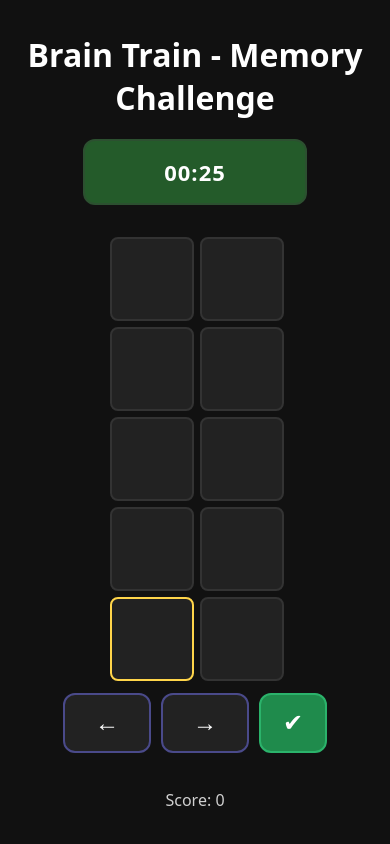
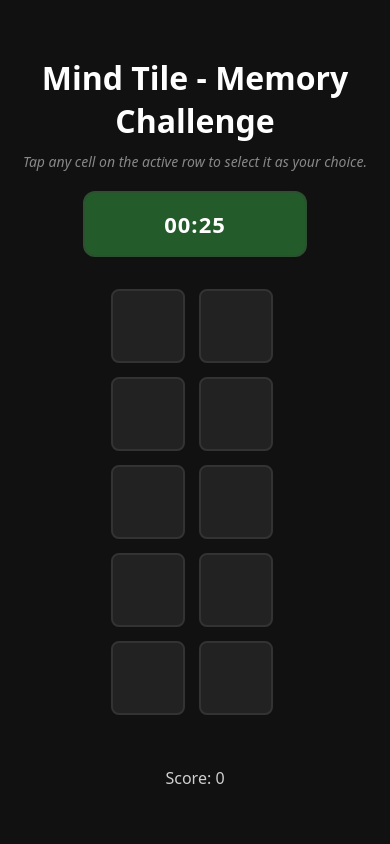
Before and after one commit to eighties8/memorychallenge, a Next.js app: page / in a window 390 px wide. Built offline with nearby package versions, Linux system fonts and the light colour scheme.

Commit message:
Added touch input on mobile

```diff
--- a/app/components/Game.tsx
+++ b/app/components/Game.tsx
@@ -47,9 +47,7 @@ const TIME_CRUNCH = [
 ] as const;
 
 type WrongFlash = { row: number; col: number } | null;
-type RainbowCell = { row: number; col: number; color: string } | null;
-
-type HapticKind = "success" | "error" | "timeout" | "level";
+type CelebrationCell = { row: number; col: number; color: string } | null;
 
 export default function Game() {
   const [currentLevel, setCurrentLevel] = useState(1);
@@ -59,7 +57,7 @@ export default function Game() {
   const [safePath, setSafePath] = useState<Set<string>>(() => new Set());
   const [visitedSafe, setVisitedSafe] = useState<Set<string>>(() => new Set());
   const [wrongFlash, setWrongFlash] = useState<WrongFlash>(null);
-  const [rainbowCells, setRainbowCells] = useState<RainbowCell[]>([]);
+  const [celebrationCells, setCelebrationCells] = useState<CelebrationCell[]>([]);
   const [statusText, setStatusText] = useState('');
   const [overlayLines, setOverlayLines] = useState<string[]>([]);
   const [overlayFlawless, setOverlayFlawless] = useState(false);
@@ -69,11 +67,19 @@ export default function Game() {
   // Remember the safe column on the starting (bottom) row after it is first selected
   const [startRowSafeCol, setStartRowSafeCol] = useState<number | null>(null);
 
+  // Mobile detection - use ref for immediate access, state for re-renders
+  const isMobileRef = useRef(false);
+  const [isMobile, setIsMobile] = useState(false);
+  const [isMobileDetected, setIsMobileDetected] = useState(false);
+
   // Timer
   const [remainingSeconds, setRemainingSeconds] = useState<number>(LEVEL_SECONDS);
   const timerRef = useRef<number | null>(null);
   const [isTimePenalty, setIsTimePenalty] = useState(false);
   const [isTimerFlashing, setIsTimerFlashing] = useState(false);
+
+  // First row highlighting for mobile - only on level start or timer expiration
+  const [isFirstRowHighlighted, setIsFirstRowHighlighted] = useState(false);
 
   // Shared audio context (created on first user gesture)
   const audioCtxRef = useRef<AudioContext | null>(null);
@@ -96,36 +102,7 @@ export default function Game() {
     return instance;
   }, []);
 
-  // Haptics (Android + some devices). iOS Safari doesn't support navigator.vibrate.
-  const canHaptic = useMemo(() => {
-    if (typeof navigator === 'undefined') return false;
-    // Respect reduced motion
-    if (typeof window !== 'undefined' && window.matchMedia) {
-      const mq = window.matchMedia('(prefers-reduced-motion: reduce)');
-      if (mq.matches) return false;
-    }
-    return typeof navigator.vibrate === 'function';
-  }, []);
 
-  const triggerHaptic = useCallback((kind: HapticKind) => {
-    if (!canHaptic) return;
-    try {
-      switch (kind) {
-        case 'success':
-          navigator.vibrate?.([10, 20, 10]);
-          break;
-        case 'error':
-          navigator.vibrate?.(50);
-          break;
-        case 'timeout':
-          navigator.vibrate?.([80, 60, 80]);
-          break;
-        case 'level':
-          navigator.vibrate?.([20, 30, 20, 30]);
-          break;
-      }
-    } catch {}
-  }, [canHaptic]);
 
   const gridTemplateColumnsStyle = useMemo(
     () => ({ gridTemplateColumns: `repeat(${cols}, 80px)` }),
@@ -161,19 +138,27 @@ export default function Game() {
           setIsTimePenalty(true);
           setIsTimerFlashing(true);
           setStatusText("Time's up! Resetting...");
-          triggerHaptic('timeout');
           // Pause for 3 seconds while flashing, then reset to same pattern and restart timer
           setTimeout(() => {
             setIsTimerFlashing(false);
             resetLevelSamePattern();
             startLevelTimer(LEVEL_SECONDS);
+
+            // Highlight first row on mobile for timer expiration
+            if (isMobileRef.current) {
+              setIsFirstRowHighlighted(true);
+              // Flash the first row 3 times over 1.5 seconds
+              setTimeout(() => setIsFirstRowHighlighted(false), 500);
+              setTimeout(() => setIsFirstRowHighlighted(true), 1000);
+              setTimeout(() => setIsFirstRowHighlighted(false), 1500);
+            }
           }, 3000);
           return 0;
         }
         return prev - 1;
       });
     }, 1000);
-  }, [clearTimer, triggerHaptic]);
+  }, [clearTimer]);
 
   const startLevel = useCallback((newPattern = true) => {
     const nextCols = BASE_COLS + Math.floor((currentLevel - 1) / 5);
@@ -182,17 +167,43 @@ export default function Game() {
       setSafePath(generatePath(nextCols));
       setVisitedSafe(new Set());
     }
-    setRainbowCells([]);
+    setCelebrationCells([]);
     setActiveRow(ROWS - 1);
     setActiveCol(0);
     setMistakesInLevel(0);
     setStartRowSafeCol(null); // new pattern: forget previous start-row safe
     startLevelTimer(LEVEL_SECONDS);
+
+    // Highlight first row on mobile for level start
+    if (isMobileRef.current) {
+      setIsFirstRowHighlighted(true);
+      // Flash the first row 3 times over 1.5 seconds
+      setTimeout(() => setIsFirstRowHighlighted(false), 500);
+      setTimeout(() => setIsFirstRowHighlighted(true), 1000);
+      setTimeout(() => setIsFirstRowHighlighted(false), 1500);
+    }
   }, [currentLevel, generatePath, startLevelTimer]);
 
   useEffect(() => {
-    // initial
-    startLevel(true);
+    // Mobile detection
+    const checkMobile = () => {
+      const isMobileDevice = /Android|webOS|iPhone|iPad|iPod|BlackBerry|IEMobile|Opera Mini/i.test(navigator.userAgent) ||
+                             (window.innerWidth <= 768) ||
+                             ('ontouchstart' in window);
+      console.log('Mobile detection:', {
+        userAgent: /Android|webOS|iPhone|iPad|iPod|BlackBerry|IEMobile|Opera Mini/i.test(navigator.userAgent),
+        width: window.innerWidth,
+        hasTouch: 'ontouchstart' in window,
+        isMobile: isMobileDevice
+      });
+      isMobileRef.current = isMobileDevice;
+      setIsMobile(isMobileDevice);
+      setIsMobileDetected(true);
+    };
+
+    checkMobile();
+    window.addEventListener('resize', checkMobile);
+
     // Prepare audio on first interaction
     const handleFirstInteraction = () => {
       getAudioContext();
@@ -202,12 +213,19 @@ export default function Game() {
     window.addEventListener('pointerdown', handleFirstInteraction);
     window.addEventListener('keydown', handleFirstInteraction);
     return () => {
+      window.removeEventListener('resize', checkMobile);
       window.removeEventListener('pointerdown', handleFirstInteraction);
       window.removeEventListener('keydown', handleFirstInteraction);
       clearTimer();
     };
     // eslint-disable-next-line react-hooks/exhaustive-deps
   }, []);
+
+  // Start the first level immediately after mobile detection
+  useEffect(() => {
+    console.log('Starting first level with isMobile:', isMobileRef.current);
+    startLevel(true);
+  }, []); // Only run once on mount
 
   const chooseEncouragement = useCallback((mistakes: number): string => {
     if (mistakes <= 0) {
@@ -339,11 +357,13 @@ export default function Game() {
   const resetLevelSamePattern = useCallback(() => {
     setVisitedSafe(new Set());
     setWrongFlash(null);
-    setRainbowCells([]);
+    setCelebrationCells([]);
     setActiveRow(ROWS - 1);
     setActiveCol((prev) => (startRowSafeCol !== null ? startRowSafeCol : 0));
     // keep mistakesInLevel as-is (still same level)
-  }, [startRowSafeCol]);
+
+
+  }, [startRowSafeCol, isMobile]);
 
   const selectCell = useCallback(() => {
     if (inputLocked) return;
@@ -356,7 +376,6 @@ export default function Game() {
         setStartRowSafeCol(activeCol);
       }
 
-      triggerHaptic('success');
       playCorrectSound();
       setVisitedSafe((prev) => new Set(prev).add(key));
       const nextRow = activeRow - 1;
@@ -372,11 +391,10 @@ export default function Game() {
         setStatusText(`+${gained} pts${flawless ? ' (Flawless!)' : ''}`);
         // Stop timer during transition
         clearTimer();
-        triggerHaptic('level');
         // Play short victory melody alongside blinking
         playLevelCompleteMelody();
         // Flash green tiles on/off for 2 seconds, then proceed
-        const greenTiles: RainbowCell[] = [];
+        const greenTiles: CelebrationCell[] = [];
         for (let r = 0; r < ROWS; r++) {
           for (let c = 0; c < cols; c++) {
             const k = `${r}-${c}`;
@@ -386,17 +404,17 @@ export default function Game() {
           }
         }
         let on = true;
-        setRainbowCells(greenTiles);
+        setCelebrationCells(greenTiles);
         const intervalMs = 200;
         const totalMs = 2000;
         let elapsed = 0;
         const iv = setInterval(() => {
           on = !on;
-          setRainbowCells(on ? greenTiles : []);
+          setCelebrationCells(on ? greenTiles : []);
           elapsed += intervalMs;
           if (elapsed >= totalMs) {
             clearInterval(iv);
-            setRainbowCells([]);
+            setCelebrationCells([]);
             setOverlayLines([
               headline,
               `Level ${justCleared} Passed!`,
@@ -404,6 +422,8 @@ export default function Game() {
             ]);
             setOverlayFlawless(flawless);
             setOverlayVisible(true);
+            // Clear first row highlighting when level is completed
+            setIsFirstRowHighlighted(false);
             setTimeout(() => {
               setOverlayVisible(false);
               setStatusText('');
@@ -424,10 +444,11 @@ export default function Game() {
       }
       setActiveRow(nextRow);
     } else {
-      triggerHaptic('error');
       playWrongSound();
       setMistakesInLevel((m) => m + 1);
       setWrongFlash({ row: activeRow, col: activeCol });
+      // Clear first row highlighting when wrong tile is selected
+      setIsFirstRowHighlighted(false);
       setTimeout(() => setWrongFlash(null), 300);
       setTimeout(() => {
         if (activeRow !== ROWS - 1) {
@@ -437,9 +458,12 @@ export default function Game() {
         // If on the first row, do nothing so the cursor stays where the player left it
       }, 320);
     }
-  }, [activeRow, activeCol, chooseEncouragement, chooseTimeCrunch, clearTimer, cols, currentLevel, generatePath, mistakesInLevel, playCorrectSound, playLevelCompleteMelody, playWrongSound, remainingSeconds, resetLevelSamePattern, safePath, startLevelTimer, inputLocked, triggerHaptic]);
+  }, [activeRow, activeCol, chooseEncouragement, chooseTimeCrunch, clearTimer, cols, currentLevel, generatePath, mistakesInLevel, playCorrectSound, playLevelCompleteMelody, playWrongSound, remainingSeconds, resetLevelSamePattern, safePath, startLevelTimer, inputLocked]);
 
+  // Desktop keyboard controls (only active when not on mobile)
   useEffect(() => {
+    if (isMobile) return; // Skip keyboard controls on mobile
+
     const onKey = (e: KeyboardEvent) => {
       const key = e.key;
       if (key === 'ArrowLeft' || key === 'a' || key === 'A') moveLeft();
@@ -449,7 +473,7 @@ export default function Game() {
     };
     window.addEventListener('keydown', onKey);
     return () => window.removeEventListener('keydown', onKey);
-  }, [moveLeft, moveRight, moveUp, selectCell]);
+  }, [isMobile, moveLeft, moveRight, moveUp, selectCell]);
 
   const formatTime = (s: number) => {
     const mm = Math.floor(s / 60).toString().padStart(2, '0');
@@ -463,28 +487,143 @@ export default function Game() {
     return 'ok';
   }, [remainingSeconds]);
 
+  // Optimized mobile touch handler - created once, not recreated on every render
+  const handleMobileTouch = useCallback((rowIndex: number, colIndex: number) => {
+    if (!isMobile || inputLocked) return;
+
+    // Only allow interaction with tiles on the active row
+    if (rowIndex !== activeRow) return;
+
+    // Mobile-specific selection - select the specific tile that was touched
+    const key = `${rowIndex}-${colIndex}`;
+    const isSafe = safePath.has(key);
+
+    if (isSafe) {
+      // If selecting the safe cell on the starting (bottom) row, remember its column for future resets
+      if (rowIndex === ROWS - 1) {
+        setStartRowSafeCol(colIndex);
+      }
+
+      playCorrectSound();
+      setVisitedSafe((prev) => new Set(prev).add(key));
+      const nextRow = rowIndex - 1;
+      if (nextRow < 0) {
+        // Level completed logic
+        const justCleared = currentLevel;
+        const nextLevel = justCleared + 1;
+        const flawless = mistakesInLevel === 0;
+        const encouragement = chooseEncouragement(mistakesInLevel);
+        const timeCrunch = remainingSeconds <= 5;
+        const headline = timeCrunch ? chooseTimeCrunch() : encouragement;
+        const gained = 100 + justCleared * 10 + (flawless ? 200 : 0);
+        setScore((s) => s + gained);
+        setStatusText(`+${gained} pts${flawless ? ' (Flawless!)' : ''}`);
+        clearTimer();
+        playLevelCompleteMelody();
+
+        // Flash green tiles logic
+        const greenTiles: CelebrationCell[] = [];
+        for (let r = 0; r < ROWS; r++) {
+          for (let c = 0; c < cols; c++) {
+            const k = `${r}-${c}`;
+            if (safePath.has(k)) {
+              greenTiles.push({ row: r, col: c, color: '#2bb36b' });
+            }
+          }
+        }
+        let on = true;
+        setCelebrationCells(greenTiles);
+        const intervalMs = 200;
+        const totalMs = 2000;
+        let elapsed = 0;
+        const iv = setInterval(() => {
+          on = !on;
+          setCelebrationCells(on ? greenTiles : []);
+          elapsed += intervalMs;
+          if (elapsed >= totalMs) {
+            clearInterval(iv);
+            setCelebrationCells([]);
+            setOverlayLines([
+              headline,
+              `Level ${justCleared} Passed!`,
+              `Prepare for Level ${nextLevel}!`,
+            ]);
+            setOverlayFlawless(flawless);
+            setOverlayVisible(true);
+            // Clear first row highlighting when level is completed
+            setIsFirstRowHighlighted(false);
+            setTimeout(() => {
+              setOverlayVisible(false);
+              setStatusText('');
+              setCurrentLevel(nextLevel);
+              const nextCols = BASE_COLS + Math.floor((nextLevel - 1) / 5);
+              setCols(nextCols);
+              setSafePath(generatePath(nextCols));
+              setVisitedSafe(new Set());
+              setActiveRow(ROWS - 1);
+              setActiveCol(0);
+              setMistakesInLevel(0);
+              setStartRowSafeCol(null);
+              startLevelTimer(LEVEL_SECONDS);
+            }, 1100);
+          }
+        }, intervalMs);
+        return;
+      }
+      setActiveRow(nextRow);
+    } else {
+      // Wrong tile selected
+      playWrongSound();
+      setMistakesInLevel((m) => m + 1);
+      setWrongFlash({ row: rowIndex, col: colIndex });
+      // Clear first row highlighting when wrong tile is selected
+      setIsFirstRowHighlighted(false);
+      setTimeout(() => setWrongFlash(null), 300);
+      setTimeout(() => {
+        if (rowIndex !== ROWS - 1) {
+          resetLevelSamePattern();
+        }
+      }, 320);
+    }
+  }, [isMobile, inputLocked, activeRow, safePath, setStartRowSafeCol, playCorrectSound, setVisitedSafe, currentLevel, mistakesInLevel, chooseEncouragement, remainingSeconds, chooseTimeCrunch, setScore, setStatusText, clearTimer, playLevelCompleteMelody, cols, setCelebrationCells, setOverlayLines, setOverlayFlawless, setOverlayVisible, setCurrentLevel, setCols, setSafePath, setActiveRow, setActiveCol, setMistakesInLevel, startLevelTimer, playWrongSound, setWrongFlash, resetLevelSamePattern]);
+
   const renderCell = (rowIndex: number, colIndex: number) => {
     const key = `${rowIndex}-${colIndex}`;
     const isActive = activeRow === rowIndex && activeCol === colIndex;
     const isVisitedSafe = visitedSafe.has(key);
     const isWrong = wrongFlash && wrongFlash.row === rowIndex && wrongFlash.col === colIndex;
-    const rainbowCell = rainbowCells.find(cell => cell?.row === rowIndex && cell?.col === colIndex);
+    const celebrationCell = celebrationCells.find(cell => cell?.row === rowIndex && cell?.col === colIndex);
 
     const classNames = [
       'cell',
-      isActive ? 'active' : '',
+      // Only show active styling on desktop (not on mobile)
+      isActive && !isMobile ? 'active' : '',
       isVisitedSafe ? 'safe' : '',
       isWrong ? 'wrong' : '',
+      // First row highlighting for mobile (bottom row where player starts)
+      isMobile && isFirstRowHighlighted && rowIndex === ROWS - 1 ? 'first-row-highlight' : '',
     ]
       .filter(Boolean)
       .join(' ');
 
-    const style = rainbowCell ? {
-      background: rainbowCell.color,
-      borderColor: rainbowCell.color,
-      boxShadow: `0 0 20px ${rainbowCell.color}`,
+
+
+
+
+    const baseStyle = {
+      cursor: isMobile ? 'default' : (isActive ? 'pointer' : 'default'),
+    };
+
+    // Apply celebration cell styling
+    const style = celebrationCell ? {
+      ...baseStyle,
+      background: celebrationCell.color,
+      borderColor: celebrationCell.color,
+      boxShadow: `0 0 20px ${celebrationCell.color}`,
       transition: 'all 0.3s ease'
-    } : {};
+    } : baseStyle;
+
+
 
     return (
       <div
@@ -492,16 +631,35 @@ export default function Game() {
         className={classNames}
         data-row={rowIndex}
         data-col={colIndex}
+
         style={style}
+        onClick={isMobile ? () => handleMobileTouch(rowIndex, colIndex) : undefined}
+        role={isMobile ? "button" : undefined}
+        tabIndex={isMobile ? 0 : undefined}
+        aria-label={isMobile ? `Cell at row ${rowIndex + 1}, column ${colIndex + 1}` : undefined}
       />
     );
   };
 
-  const rows = [];
-  for (let r = 0; r < ROWS; r += 1) {
-    for (let c = 0; c < cols; c += 1) {
-      rows.push(renderCell(r, c));
+  // Memoize the grid rows to prevent unnecessary re-renders
+  const rows = useMemo(() => {
+    const gridRows = [];
+    for (let r = 0; r < ROWS; r += 1) {
+      for (let c = 0; c < cols; c += 1) {
+        gridRows.push(renderCell(r, c));
+      }
     }
+    return gridRows;
+  }, [renderCell, cols]);
+
+  // Show loading screen until mobile detection is complete
+  if (!isMobileDetected) {
+    return (
+      <div id="game-container">
+        <h1>Mind Tile - Memory Challenge</h1>
+        <p className="mobile-instructions loading">Detecting device type...</p>
+      </div>
+    );
   }
 
   return (
@@ -513,7 +671,13 @@ export default function Game() {
           ))}
         </div>
       </div>
-      <h1>Brain Train - Memory Challenge</h1>
+      <h1>Mind Tile - Memory Challenge</h1>
+      {/* Mobile-specific instructions */}
+      {isMobile && (
+        <p className="mobile-instructions">
+          Tap any cell on the active row to select it as your choice.
+        </p>
+      )}
       <div id="play-area">
         <div className={`timer-box ${timerClass} ${isTimerFlashing ? 'flash' : ''}`} aria-label="time left">{formatTime(remainingSeconds)}</div>
         <div id="grid" style={gridTemplateColumnsStyle}>
@@ -521,11 +685,7 @@ export default function Game() {
         </div>
         <div className={`timer-box ${timerClass} ${isTimerFlashing ? 'flash' : ''}`} aria-label="time left">{formatTime(remainingSeconds)}</div>
       </div>
-      <div id="mobile-controls">
-        <button data-role="left" onClick={moveLeft} aria-label="Move left">←</button>
-        <button data-role="right" onClick={moveRight} aria-label="Move right">→</button>
-        <button data-role="select" onClick={selectCell} aria-label="Select">✔</button>
-      </div>
+
       <p id="status" className="subtle">{statusText}</p>
       <p id="score" className="subtle">Score: {score}</p>
     </div>
--- a/app/globals.css
+++ b/app/globals.css
@@ -18,7 +18,14 @@ body {
   min-height: 100vh;
 }
 
-#game-container { text-align: center; width: 100%; padding: 12px; }
+#game-container {
+  text-align: center;
+  width: 100%;
+  padding: 12px;
+  /* Performance optimizations */
+  -webkit-backface-visibility: hidden;
+  backface-visibility: hidden;
+}
 
 h1 { font-weight: 700; margin: 16px 0 20px; }
 
@@ -61,6 +68,10 @@ h1 { font-weight: 700; margin: 16px 0 20px; }
   grid-auto-rows: 80px;
   gap: 10px;
   justify-content: center;
+  /* Performance optimizations */
+  will-change: contents;
+  -webkit-backface-visibility: hidden;
+  backface-visibility: hidden;
 }
 
 .cell {
@@ -76,31 +87,59 @@ h1 { font-weight: 700; margin: 16px 0 20px; }
   height: 80px;
 }
 
-.cell.active { border-color: #ffd54a; }
+/* Mobile-specific cell styling */
+@media (max-width: 768px) {
+  .cell {
+    cursor: pointer;
+    user-select: none;
+    -webkit-tap-highlight-color: transparent;
+    /* Performance optimizations for mobile */
+    will-change: transform;
+    -webkit-backface-visibility: hidden;
+    backface-visibility: hidden;
+    -webkit-transform: translateZ(0);
+    transform: translateZ(0);
+    /* Touch optimizations */
+    touch-action: manipulation;
+    -webkit-touch-callout: none;
+  }
+
+  .cell:active {
+    transform: scale(0.95);
+    transition: transform 0.1s ease;
+  }
+}
+
+.cell.active { border-color: #2bb36b; }
 .cell.safe   { background: #1f8b4c; border-color: #2bb36b; }
 .cell.wrong  { background: #b21f1f; border-color: #ff4747; }
 
+/* First row highlighting for mobile */
+.cell.first-row-highlight {
+  border: 3px solid #2bb36b;
+  box-shadow: 0 0 15px #2bb36b;
+  background: rgba(43, 179, 107, 0.1);
+  animation: firstRowPulse 0.5s ease-in-out;
+}
+
+@keyframes firstRowPulse {
+  0% {
+    border-color: #2bb36b;
+    box-shadow: 0 0 15px #2bb36b;
+  }
+  50% {
+    border-color: #3cff8f;
+    box-shadow: 0 0 25px #3cff8f;
+  }
+  100% {
+    border-color: #2bb36b;
+    box-shadow: 0 0 15px #2bb36b;
+  }
+}
+
 #status { min-height: 24px; margin: 6px 0 4px; }
 
-#mobile-controls { display: none; gap: 10px; }
-#mobile-controls button {
-  font-size: 24px;
-  padding: 14px 22px;
-  border-radius: 12px;
-  border: 2px solid #3a3a3a;
-  background: #222;
-  color: #fff;
-  min-width: 64px;
-}
-#mobile-controls button[data-role="left"],
-#mobile-controls button[data-role="right"] {
-  min-width: 88px;
-  border-color: #4a4a8a;
-}
-#mobile-controls button[data-role="select"] {
-  background: #1f8b4c;
-  border-color: #2bb36b;
-}
+
 
 /* Desktop sizing */
 @media (min-width: 769px) {
@@ -109,11 +148,20 @@ h1 { font-weight: 700; margin: 16px 0 20px; }
 }
 
 @media (max-width: 768px) {
-  #mobile-controls { display: inline-flex; flex-wrap: wrap; justify-content: center; }
   #play-area { grid-template-columns: 1fr; }
   /* show only one timer on mobile */
   #play-area .timer-box:last-child { display: none; }
   .timer-box { width: 200px; margin: 0 auto; font-size: 22px; }
+
+  /* Mobile grid adjustments */
+  #grid {
+    gap: 8px;
+  }
+
+  .cell {
+    width: 70px;
+    height: 70px;
+  }
 }
 
 /* Overlay for level transition messages */
@@ -137,3 +185,25 @@ h1 { font-weight: 700; margin: 16px 0 20px; }
 #overlay .encouragement.perfect { color: #3cff8f; text-shadow: 0 0 12px rgba(60,255,143,0.8); }
 
 .subtle { opacity: 0.8; font-weight: 500; font-size: 16px; margin-top: 6px; }
+
+.mobile-instructions {
+  color: #888;
+  font-size: 14px;
+  margin: -10px 0 20px;
+  font-style: italic;
+  max-width: 400px;
+  margin-left: auto;
+  margin-right: auto;
+}
+
+/* Loading state styling */
+.mobile-instructions.loading {
+  color: #2bb36b;
+  font-weight: 500;
+  animation: pulse 1.5s ease-in-out infinite;
+}
+
+@keyframes pulse {
+  0%, 100% { opacity: 0.6; }
+  50% { opacity: 1; }
+}
--- a/app/layout.tsx
+++ b/app/layout.tsx
@@ -2,7 +2,7 @@ import './globals.css';
 import type { Metadata } from 'next';
 
 export const metadata: Metadata = {
-  title: 'Brain Train',
+  title: 'Mind Tile Game',
   description: 'A fast, lightweight memory training game built with Next.js and React',
 };
 
```
